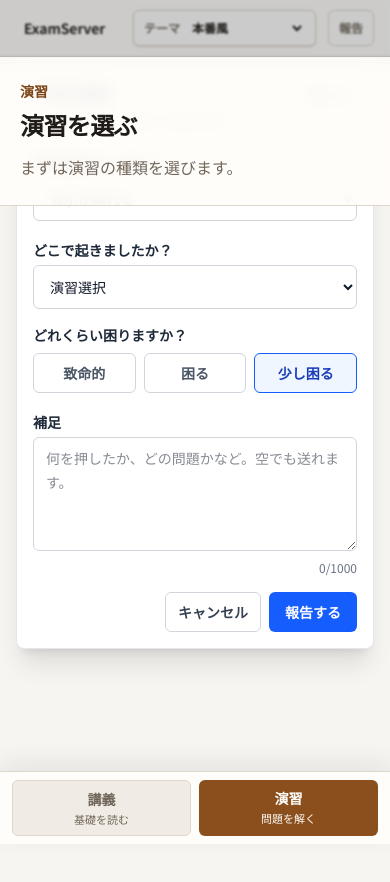
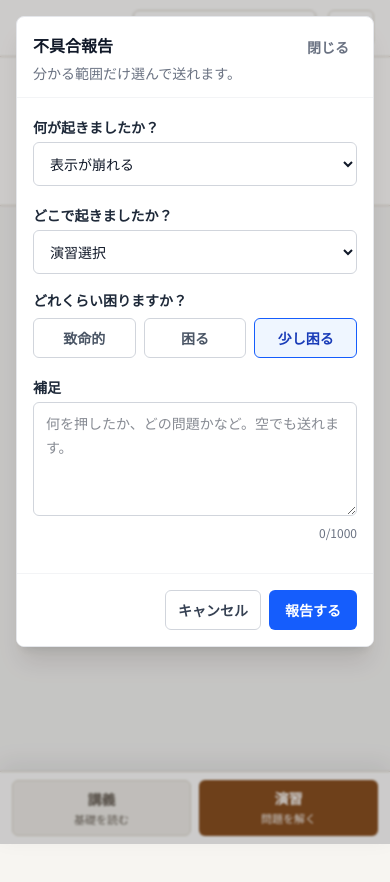
Before and after one commit to TakesSecHacLab-team/ExamServer, a Next.js app: page / in a window 390 px wide. Both pictures are taken after a click on the button "報告". Built offline with nearby package versions, Linux system fonts and the light colour scheme.

Commit message:
Fix mobile bug report dialog

```diff
--- a/src/components/bug-report/BugReportButton.tsx
+++ b/src/components/bug-report/BugReportButton.tsx
@@ -1,6 +1,8 @@
 "use client";
 
-import { FormEvent, useId, useState } from "react";
+import { useId, useState } from "react";
+import { createPortal } from "react-dom";
+import type { FormEvent, ReactNode } from "react";
 import {
   BUG_REPORT_CATEGORIES,
   BUG_REPORT_LOCATIONS,
@@ -48,14 +50,20 @@ export default function BugReportButton({
       </button>
 
       {open && (
+        <BugReportPortal>
           <BugReportDialog
             id={dialogId}
             initialWhere={initialWhere}
             onClose={() => setOpen(false)}
           />
+        </BugReportPortal>
       )}
     </>
   );
+}
+
+function BugReportPortal({ children }: { children: ReactNode }) {
+  return createPortal(children, document.body);
 }
 
 function BugReportDialog({
@@ -132,7 +140,8 @@ function BugReportDialog({
 
   return (
     <div
-      className="fixed inset-0 z-50 bg-gray-950/20 px-4 pt-16 backdrop-blur-[1px] sm:px-6"
+      data-bug-report-overlay="true"
+      className="fixed inset-0 z-[100] flex items-start justify-center overflow-y-auto bg-gray-950/20 px-4 py-4 backdrop-blur-[1px] sm:justify-end sm:px-6 sm:py-8"
       role="presentation"
       onMouseDown={(event) => {
         if (event.target === event.currentTarget) onClose();
@@ -143,8 +152,9 @@ function BugReportDialog({
         role="dialog"
         aria-modal="true"
         aria-labelledby={titleId}
-        className="ml-auto max-h-[calc(100dvh-5rem)] w-full max-w-md overflow-y-auto rounded-lg border border-gray-200 bg-white p-4 text-gray-900 shadow-xl"
+        className="flex max-h-[calc(100dvh-2rem)] w-full max-w-md flex-col overflow-hidden rounded-lg border border-gray-200 bg-white text-gray-900 shadow-xl sm:max-h-[calc(100dvh-4rem)]"
       >
+        <div className="shrink-0 border-b border-gray-100 p-4 pb-3">
           <div className="flex items-start justify-between gap-4">
             <div>
               <h2 id={titleId} className="text-base font-bold">
@@ -162,9 +172,10 @@ function BugReportDialog({
               閉じる
             </button>
           </div>
+        </div>
 
         {submitState.status === "success" ? (
-          <div className="mt-4 rounded-md border border-green-200 bg-green-50 p-3 text-sm leading-6 text-green-900">
+          <div className="m-4 rounded-md border border-green-200 bg-green-50 p-3 text-sm leading-6 text-green-900">
             <p className="font-semibold">報告しました。</p>
             <a
               href={submitState.issueUrl}
@@ -176,7 +187,8 @@ function BugReportDialog({
             </a>
           </div>
         ) : (
-          <form className="mt-4 space-y-4" onSubmit={handleSubmit}>
+          <form className="flex min-h-0 flex-1 flex-col" onSubmit={handleSubmit}>
+            <div className="min-h-0 flex-1 space-y-4 overflow-y-auto p-4">
               <label className="block">
                 <span className="text-sm font-semibold text-gray-800">
                   何が起きましたか？
@@ -275,8 +287,9 @@ function BugReportDialog({
                   {submitState.message}
                 </p>
               )}
+            </div>
 
-            <div className="flex items-center justify-end gap-2">
+            <div className="flex shrink-0 items-center justify-end gap-2 border-t border-gray-100 bg-white p-4 pb-[max(1rem,env(safe-area-inset-bottom))]">
               <button
                 type="button"
                 onClick={onClose}
```
Also changed, not shown: 1 other file (tests, documents, lock files or other folders). Lines whose indentation alone changed are shown as unchanged.
